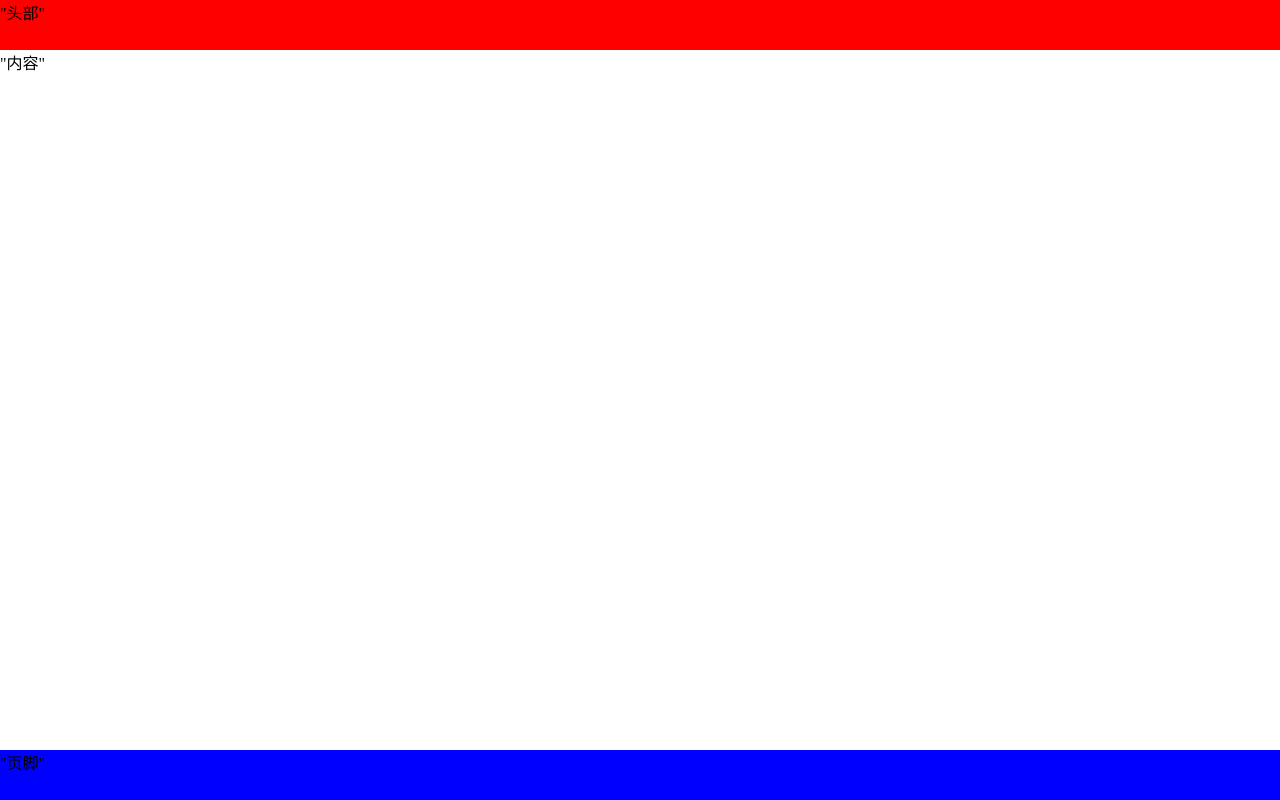
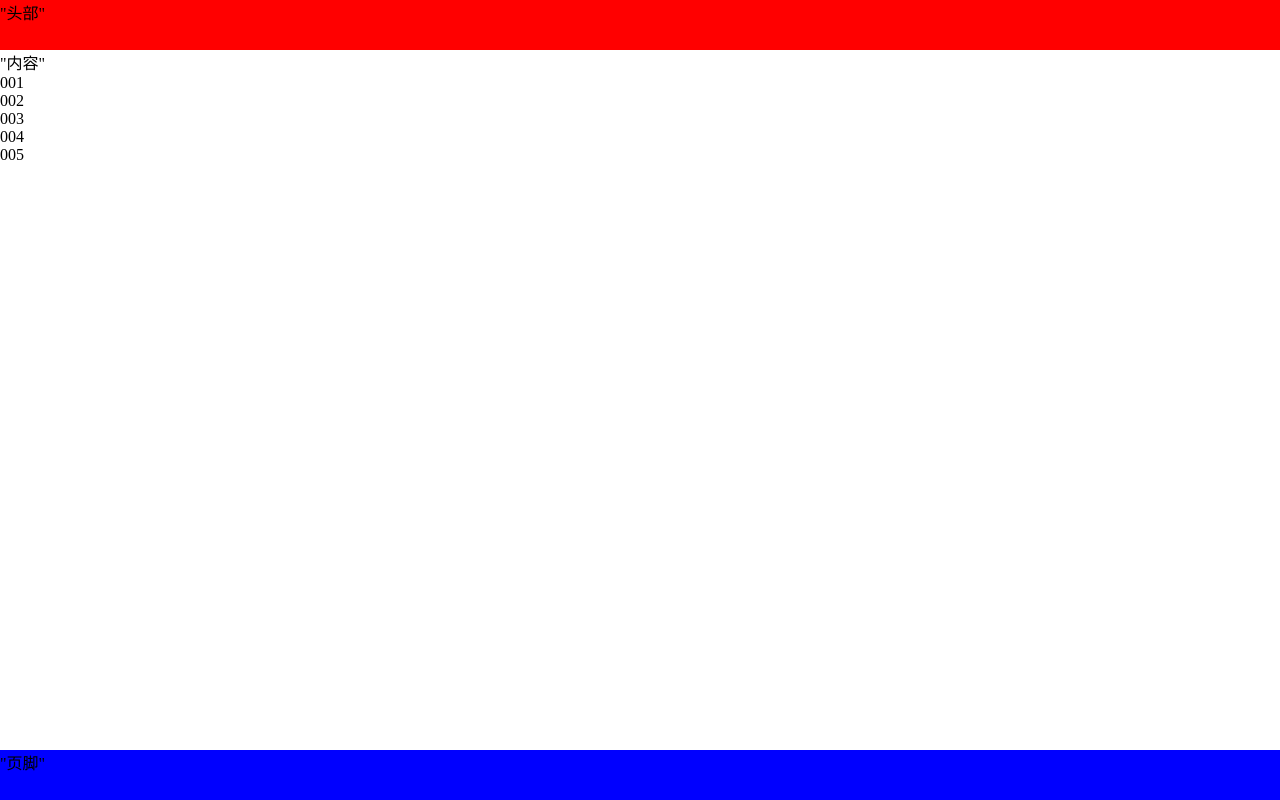
Before and after one commit to mrzp2/zuo_ye, a plain HTML site: page src/index.html in a window 1280 px wide. Drawn offline with Linux system fonts and the light colour scheme.

Commit message:
content项目完成

```diff
--- a/src/index.html
+++ b/src/index.html
@@ -12,7 +12,15 @@
 <body>
     <div class="wrap">
         <header>"头部"</header>
-        <div class="content">"内容"</div>
+        <div class="content">"内容"
+            <ol>
+                <li>001</li>
+                <li>002</li>
+                <li>003</li>
+                <li>004</li>
+                <li>005</li>
+            </ol>
+        </div>
         <footer>"页脚"</footer>
     </div>
 </body>
```
